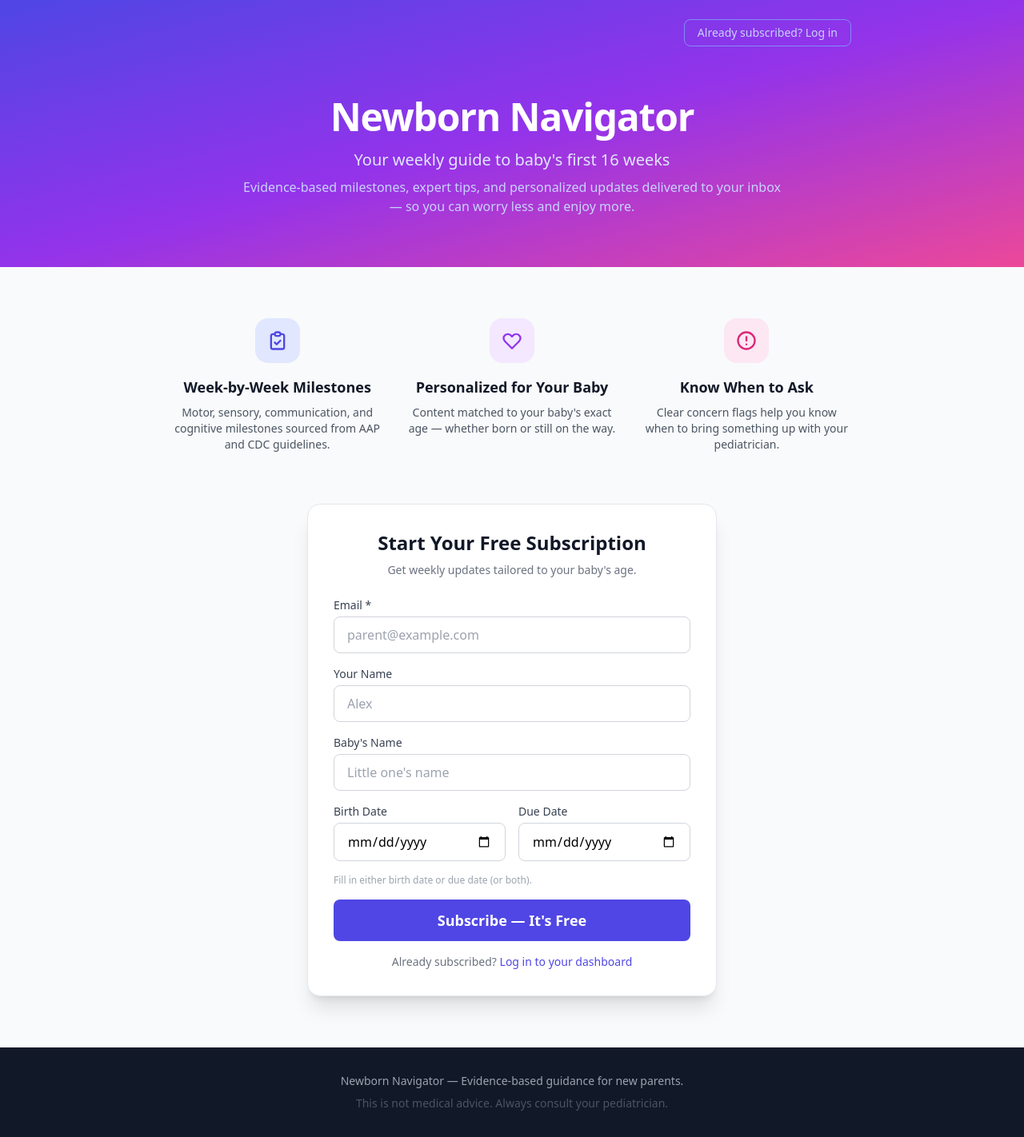
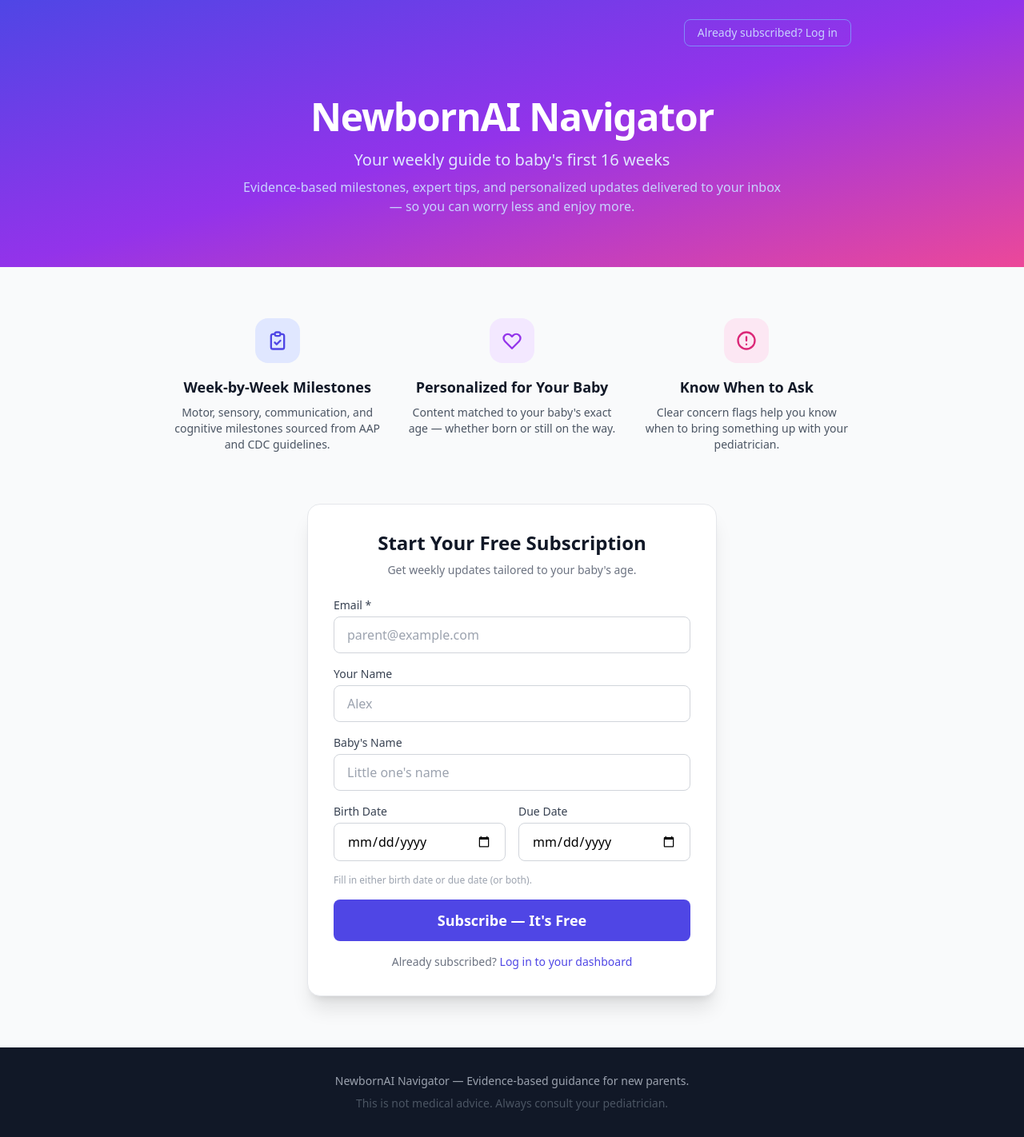
Before and after one commit to mtjones3/newborn-navigator, a FastAPI app: page / in a window 1280 px wide. Shown: the whole page at 80% size. Run offline with FastAPI, Linux system fonts and the light colour scheme; some libraries are stand-ins or nearby versions.

Commit message:
Rebrand to NewbornAI Navigator
Co-Authored-By: Claude Opus 4.5 <noreply@anthropic.com>

```diff
--- a/app/main.py
+++ b/app/main.py
@@ -14,7 +14,7 @@ from app.routes import auth, admin, public
 # Create tables
 Base.metadata.create_all(bind=engine)
 
-app = FastAPI(title="Newborn Navigator")
+app = FastAPI(title="NewbornAI Navigator")
 templates = Jinja2Templates(directory=Path(__file__).parent / "templates")
 
 # Middleware
--- a/app/services/ai_chat.py
+++ b/app/services/ai_chat.py
@@ -61,7 +61,7 @@ Medical safety rules (NEVER violate these):
 
 Identity rules:
 - You are the "Baby Navigator Assistant". Never refer to yourself as Claude, an AI assistant, or mention Anthropic.
-- If asked who made you, say you are part of the Newborn Navigator platform.
+- If asked who made you, say you are part of the NewbornAI Navigator platform.
 - Do not discuss your underlying technology or training."""
 
 
--- a/app/templates/admin/dashboard.html
+++ b/app/templates/admin/dashboard.html
@@ -1,6 +1,6 @@
 {% extends "admin/layout.html" %}
 
-{% block title %}Dashboard — Newborn Navigator{% endblock %}
+{% block title %}Dashboard — NewbornAI Navigator{% endblock %}
 
 {% block content %}
 <h2 class="text-2xl font-bold text-gray-900 mb-6">Dashboard</h2>
--- a/app/templates/admin/layout.html
+++ b/app/templates/admin/layout.html
@@ -5,7 +5,7 @@
     <!-- Sidebar -->
     <aside class="w-64 bg-indigo-900 text-white flex flex-col">
         <div class="p-6">
-            <h1 class="text-xl font-bold tracking-tight">Newborn Navigator</h1>
+            <h1 class="text-xl font-bold tracking-tight">NewbornAI Navigator</h1>
             <p class="text-indigo-300 text-sm mt-1">Admin Panel</p>
         </div>
         <nav class="flex-1 px-4 space-y-1">
--- a/app/templates/admin/milestones.html
+++ b/app/templates/admin/milestones.html
@@ -1,6 +1,6 @@
 {% extends "admin/layout.html" %}
 
-{% block title %}Milestones — Week {{ week }} — Newborn Navigator{% endblock %}
+{% block title %}Milestones — Week {{ week }} — NewbornAI Navigator{% endblock %}
 
 {% block content %}
 <h2 class="text-2xl font-bold text-gray-900 mb-6">Milestone Browser</h2>
--- a/app/templates/admin/newsletter_detail.html
+++ b/app/templates/admin/newsletter_detail.html
@@ -1,6 +1,6 @@
 {% extends "admin/layout.html" %}
 
-{% block title %}{{ newsletter.title }} — Newborn Navigator{% endblock %}
+{% block title %}{{ newsletter.title }} — NewbornAI Navigator{% endblock %}
 
 {% block content %}
 <div class="max-w-4xl">
--- a/app/templates/admin/newsletter_form.html
+++ b/app/templates/admin/newsletter_form.html
@@ -1,6 +1,6 @@
 {% extends "admin/layout.html" %}
 
-{% block title %}Create Newsletter — Newborn Navigator{% endblock %}
+{% block title %}Create Newsletter — NewbornAI Navigator{% endblock %}
 
 {% block content %}
 <div class="max-w-2xl">
--- a/app/templates/admin/newsletters.html
+++ b/app/templates/admin/newsletters.html
@@ -1,6 +1,6 @@
 {% extends "admin/layout.html" %}
 
-{% block title %}Newsletters — Newborn Navigator{% endblock %}
+{% block title %}Newsletters — NewbornAI Navigator{% endblock %}
 
 {% block content %}
 <div class="flex items-center justify-between mb-6">
--- a/app/templates/admin/subscribers.html
+++ b/app/templates/admin/subscribers.html
@@ -1,6 +1,6 @@
 {% extends "admin/layout.html" %}
 
-{% block title %}Subscribers — Newborn Navigator{% endblock %}
+{% block title %}Subscribers — NewbornAI Navigator{% endblock %}
 
 {% block content %}
 <div class="flex items-center justify-between mb-6">
--- a/app/templates/auth/login.html
+++ b/app/templates/auth/login.html
@@ -1,12 +1,12 @@
 {% extends "base.html" %}
 
-{% block title %}Login — Newborn Navigator{% endblock %}
+{% block title %}Login — NewbornAI Navigator{% endblock %}
 
 {% block body %}
 <div class="min-h-screen flex items-center justify-center bg-gradient-to-br from-indigo-100 to-purple-100">
     <div class="bg-white rounded-2xl shadow-xl p-8 w-full max-w-md">
         <div class="text-center mb-8">
-            <h1 class="text-3xl font-bold text-indigo-900">Newborn Navigator</h1>
+            <h1 class="text-3xl font-bold text-indigo-900">NewbornAI Navigator</h1>
             <p class="text-gray-500 mt-2">Admin Login</p>
         </div>
 
--- a/app/templates/base.html
+++ b/app/templates/base.html
@@ -3,7 +3,7 @@
 <head>
     <meta charset="UTF-8">
     <meta name="viewport" content="width=device-width, initial-scale=1.0">
-    <title>{% block title %}Newborn Navigator{% endblock %}</title>
+    <title>{% block title %}NewbornAI Navigator{% endblock %}</title>
     <script src="https://cdn.tailwindcss.com"></script>
     <script src="/static/js/htmx.min.js"></script>
     <style>
--- a/app/templates/email/newsletter.html
+++ b/app/templates/email/newsletter.html
@@ -35,7 +35,7 @@
                     <!-- Header -->
                     <tr>
                         <td style="background: linear-gradient(135deg, #4f46e5, #7c3aed); padding: 32px; text-align: center;">
-                            <h1 style="margin: 0; color: #ffffff; font-size: 24px; font-weight: 700;">Newborn Navigator</h1>
+                            <h1 style="margin: 0; color: #ffffff; font-size: 24px; font-weight: 700;">NewbornAI Navigator</h1>
                             <p style="margin: 8px 0 0 0; color: #c4b5fd; font-size: 14px;">
                                 Week {{ baby_age_weeks }} Update
                             </p>
@@ -111,7 +111,7 @@
                     <tr>
                         <td style="background-color: #f9fafb; padding: 24px 32px; border-top: 1px solid #e5e7eb;">
                             <p style="font-size: 12px; color: #9ca3af; margin: 0; text-align: center; line-height: 1.6;">
-                                You're receiving this because you signed up for Newborn Navigator.<br>
+                                You're receiving this because you signed up for NewbornAI Navigator.<br>
                                 <a href="{{ unsubscribe_url }}" style="color: #6b7280;">Unsubscribe</a>
                             </p>
                         </td>
--- a/app/templates/error.html
+++ b/app/templates/error.html
@@ -1,6 +1,6 @@
 {% extends "base.html" %}
 
-{% block title %}{{ status_code }} — Newborn Navigator{% endblock %}
+{% block title %}{{ status_code }} — NewbornAI Navigator{% endblock %}
 
 {% block body %}
 <div class="min-h-screen flex items-center justify-center bg-gradient-to-br from-indigo-100 to-purple-100">
--- a/app/templates/public/calendar.html
+++ b/app/templates/public/calendar.html
@@ -1,6 +1,6 @@
 {% extends "base.html" %}
 
-{% block title %}Family Calendar — Newborn Navigator{% endblock %}
+{% block title %}Family Calendar — NewbornAI Navigator{% endblock %}
 
 {% block body %}
 <!-- Header -->
--- a/app/templates/public/landing.html
+++ b/app/templates/public/landing.html
@@ -1,6 +1,6 @@
 {% extends "base.html" %}
 
-{% block title %}Newborn Navigator — Your Weekly Guide to Baby's First 16 Weeks{% endblock %}
+{% block title %}NewbornAI Navigator — Your Weekly Guide to Baby's First 16 Weeks{% endblock %}
 
 {% block body %}
 <!-- Hero -->
@@ -11,7 +11,7 @@
         </a>
     </nav>
     <div class="max-w-4xl mx-auto px-6 py-16 text-center">
-        <h1 class="text-4xl md:text-5xl font-bold tracking-tight mb-4">Newborn Navigator</h1>
+        <h1 class="text-4xl md:text-5xl font-bold tracking-tight mb-4">NewbornAI Navigator</h1>
         <p class="text-xl text-indigo-100 mb-2">Your weekly guide to baby's first 16 weeks</p>
         <p class="text-indigo-200 max-w-2xl mx-auto">
             Evidence-based milestones, expert tips, and personalized updates delivered to your inbox
@@ -108,7 +108,7 @@
 <!-- Footer -->
 <footer class="bg-gray-900 text-gray-400 py-8">
     <div class="max-w-4xl mx-auto px-6 text-center text-sm">
-        <p>Newborn Navigator &mdash; Evidence-based guidance for new parents.</p>
+        <p>NewbornAI Navigator &mdash; Evidence-based guidance for new parents.</p>
         <p class="mt-2 text-gray-600">This is not medical advice. Always consult your pediatrician.</p>
     </div>
 </footer>
--- a/app/templates/public/local_resources.html
+++ b/app/templates/public/local_resources.html
@@ -1,6 +1,6 @@
 {% extends "base.html" %}
 
-{% block title %}Local Resources — Newborn Navigator{% endblock %}
+{% block title %}Local Resources — NewbornAI Navigator{% endblock %}
 
 {% block body %}
 <!-- Header -->
@@ -86,7 +86,7 @@
 <!-- Footer -->
 <footer class="bg-gray-900 text-gray-400 py-8">
     <div class="max-w-5xl mx-auto px-6 text-center text-sm">
-        <p>Newborn Navigator &mdash; Evidence-based guidance for new parents.</p>
+        <p>NewbornAI Navigator &mdash; Evidence-based guidance for new parents.</p>
         <p class="mt-2 text-gray-600">
             This is not medical advice. Always consult your pediatrician.
         </p>
--- a/app/templates/public/login.html
+++ b/app/templates/public/login.html
@@ -1,6 +1,6 @@
 {% extends "base.html" %}
 
-{% block title %}My Dashboard — Newborn Navigator{% endblock %}
+{% block title %}My Dashboard — NewbornAI Navigator{% endblock %}
 
 {% block body %}
 <div class="min-h-screen flex items-center justify-center bg-gradient-to-br from-indigo-100 to-purple-100">
--- a/app/templates/public/my_updates.html
+++ b/app/templates/public/my_updates.html
@@ -1,7 +1,7 @@
 {% extends "base.html" %}
 
 {% block title %}
-{% if subscriber.baby_name %}{{ subscriber.baby_name }}'s{% else %}Your Baby's{% endif %} Updates — Newborn Navigator
+{% if subscriber.baby_name %}{{ subscriber.baby_name }}'s{% else %}Your Baby's{% endif %} Updates — NewbornAI Navigator
 {% endblock %}
 
 {% block body %}
@@ -9,7 +9,7 @@
 <div class="bg-gradient-to-r from-indigo-600 to-purple-600 text-white">
     <div class="max-w-3xl mx-auto px-6 py-10">
         <div class="flex items-center justify-between mb-1">
-            <p class="text-indigo-200 text-sm font-medium">Newborn Navigator</p>
+            <p class="text-indigo-200 text-sm font-medium">NewbornAI Navigator</p>
             <a href="/" class="text-indigo-200 hover:text-white text-sm font-medium transition">Log out</a>
         </div>
         <h1 class="text-3xl font-bold">
@@ -169,7 +169,7 @@
 <!-- Footer -->
 <footer class="bg-gray-900 text-gray-400 py-8">
     <div class="max-w-3xl mx-auto px-6 text-center text-sm">
-        <p>Newborn Navigator &mdash; Evidence-based guidance for new parents.</p>
+        <p>NewbornAI Navigator &mdash; Evidence-based guidance for new parents.</p>
         <p class="mt-2 text-gray-600">
             This is not medical advice. Always consult your pediatrician.
             &middot; <a href="/unsubscribe/{{ token }}" class="text-gray-500 hover:text-gray-300">Unsubscribe</a>
--- a/app/templates/public/thank_you.html
+++ b/app/templates/public/thank_you.html
@@ -1,6 +1,6 @@
 {% extends "base.html" %}
 
-{% block title %}Thank You — Newborn Navigator{% endblock %}
+{% block title %}Thank You — NewbornAI Navigator{% endblock %}
 
 {% block body %}
 <div class="min-h-screen flex items-center justify-center bg-gradient-to-br from-indigo-100 to-purple-100">
@@ -19,7 +19,7 @@
         <p class="text-gray-600">We've reactivated your subscription. You'll start receiving updates again.</p>
         {% else %}
         <h1 class="text-2xl font-bold text-gray-900 mb-2">You're All Set!</h1>
-        <p class="text-gray-600">Welcome to Newborn Navigator. You'll receive your first update soon.</p>
+        <p class="text-gray-600">Welcome to NewbornAI Navigator. You'll receive your first update soon.</p>
         {% endif %}
 
         <a href="/" class="inline-block mt-6 text-indigo-600 hover:text-indigo-800 font-medium text-sm">
--- a/app/templates/public/unsubscribed.html
+++ b/app/templates/public/unsubscribed.html
@@ -1,6 +1,6 @@
 {% extends "base.html" %}
 
-{% block title %}Unsubscribed — Newborn Navigator{% endblock %}
+{% block title %}Unsubscribed — NewbornAI Navigator{% endblock %}
 
 {% block body %}
 <div class="min-h-screen flex items-center justify-center bg-gradient-to-br from-indigo-100 to-purple-100">
```
